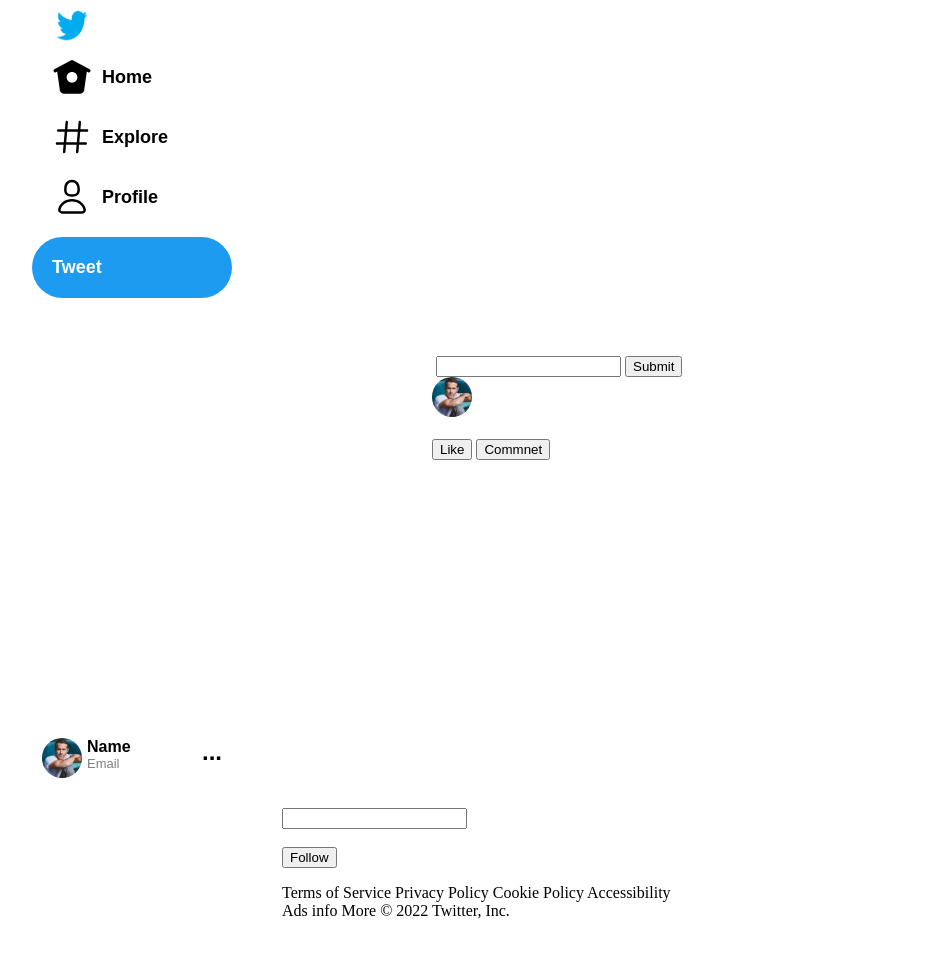
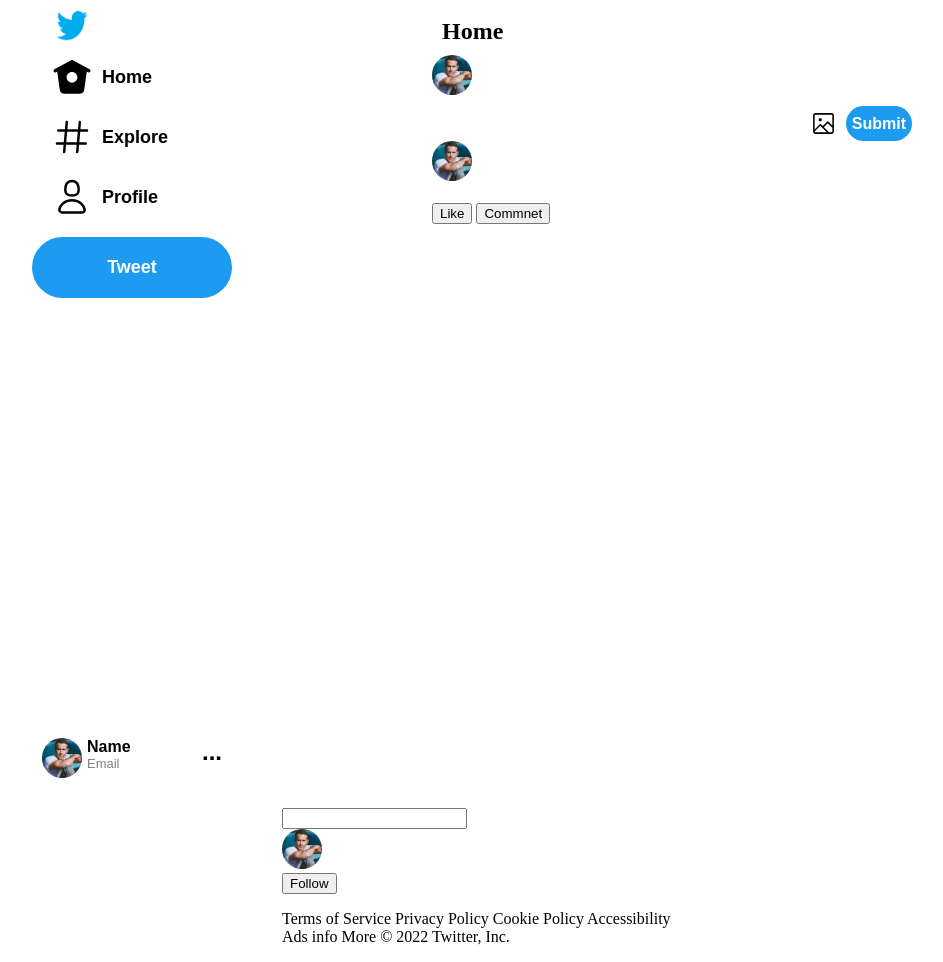
Before and after one commit to rami3rouhana/twitter-clone, a PHP site: page /twitter-feed.html in a window 1280 px wide. Shown: the whole page, without its empty margins (158-1101 px from the left). Before the commit the page ends 919 px from the top, so only its background shows below. Run offline with PHP 8.4, Linux system fonts and the light colour scheme.

Commit message:
add tweet style

```diff
--- a/style/twitter-feed.css
+++ b/style/twitter-feed.css
@@ -4,7 +4,7 @@ html,body { height:100%; }
 .main{
     display: flex;
     flex-direction: row;
-    align-items: center;
+    align-items: flex-start;
     justify-content: center;
     flex-wrap: wrap;
     height: 100%;
@@ -79,6 +79,9 @@ svg{
     width: 50%;
     margin-top: 10px;
     padding: 20px 20px 20px 20px;
+    display: flex;
+    align-items: center;
+    justify-content: center;
 }
 
 .navbar-bottom-profile{
@@ -121,3 +124,61 @@ svg{
     font-size: small;
     color: gray;
 }
+
+.main-page h2{
+    margin: 10px;
+    background-color: white;
+}
+
+#tweet-textarea{
+    border: white;
+    width: 80%;
+    height: 40px;
+    font-size: 30px;
+}
+
+#tweet-textarea:focus{
+    outline: none !important;
+    border:0px;
+}
+
+.tweet{
+    display: flex;
+    flex-direction: column;
+}
+
+.tweet-submit{
+    display: flex;
+    justify-content: flex-end;
+    margin-right: 20px;
+}
+
+#submit-tweet{
+    height: 35px;
+    border-radius: 50px;
+    font-size: medium;
+    font-weight: bold;
+    color: white;
+    background-color: rgb(29, 155, 240);
+    border: 0px;
+}
+
+.image-upload{
+    display: flex;
+    align-items: center;
+    justify-content: center;
+    align-content: center;
+}
+
+.image-upload svg {
+    width: 25px;
+  }
+
+.image-upload label{
+    display: flex;
+    align-items: center;
+}
+
+#file-input{
+    display: none;
+  }
--- a/twitter-feed.html
+++ b/twitter-feed.html
@@ -35,10 +35,21 @@
             </div>
         </div>
         <div class="main-page">
+            <h2>Home</h2>
             <div class="tweet">
-                <img>
-                <input  id="tweet-textarea" type="textarea">
-                <button id="submit-tweet">Submit</button>
+                <div class="tweet-header">
+                    <img class="profile-picture" src="./images/profile-picture.jpg" >
+                    <input  id="tweet-textarea" type="textarea">
+                </div>
+                <div class="tweet-submit">
+                    <div class="image-upload">
+                        <label for="file-input">
+                            <svg viewBox="0 0 24 24" aria-hidden="true" class="r-1cvl2hr r-4qtqp9 r-yyyyoo r-z80fyv r-dnmrzs r-bnwqim r-1plcrui r-lrvibr r-19wmn03"><g><path d="M19.75 2H4.25C3.01 2 2 3.01 2 4.25v15.5C2 20.99 3.01 22 4.25 22h15.5c1.24 0 2.25-1.01 2.25-2.25V4.25C22 3.01 20.99 2 19.75 2zM4.25 3.5h15.5c.413 0 .75.337.75.75v9.676l-3.858-3.858c-.14-.14-.33-.22-.53-.22h-.003c-.2 0-.393.08-.532.224l-4.317 4.384-1.813-1.806c-.14-.14-.33-.22-.53-.22-.193-.03-.395.08-.535.227L3.5 17.642V4.25c0-.413.337-.75.75-.75zm-.744 16.28l5.418-5.534 6.282 6.254H4.25c-.402 0-.727-.322-.744-.72zm16.244.72h-2.42l-5.007-4.987 3.792-3.85 4.385 4.384v3.703c0 .413-.337.75-.75.75z"></path><circle cx="8.868" cy="8.309" r="1.542"></circle></g></svg>
+                        </label>
+                        <input id="file-input" type="file" />
+                      </div>
+                    <button id="submit-tweet">Submit</button>
+                </div>
             </div>
             <div class="post">
                 <div class="post-header">
@@ -58,7 +69,7 @@
             <div class="result-div">
                 <div class="result">
                     <div class="left-div">
-                        <img>
+                        <img class="profile-picture" src="./images/profile-picture.jpg" >
                         <div class="user-profile">
                             <span id="user-name"></span>
                             <span id="user-email"></span>
```
